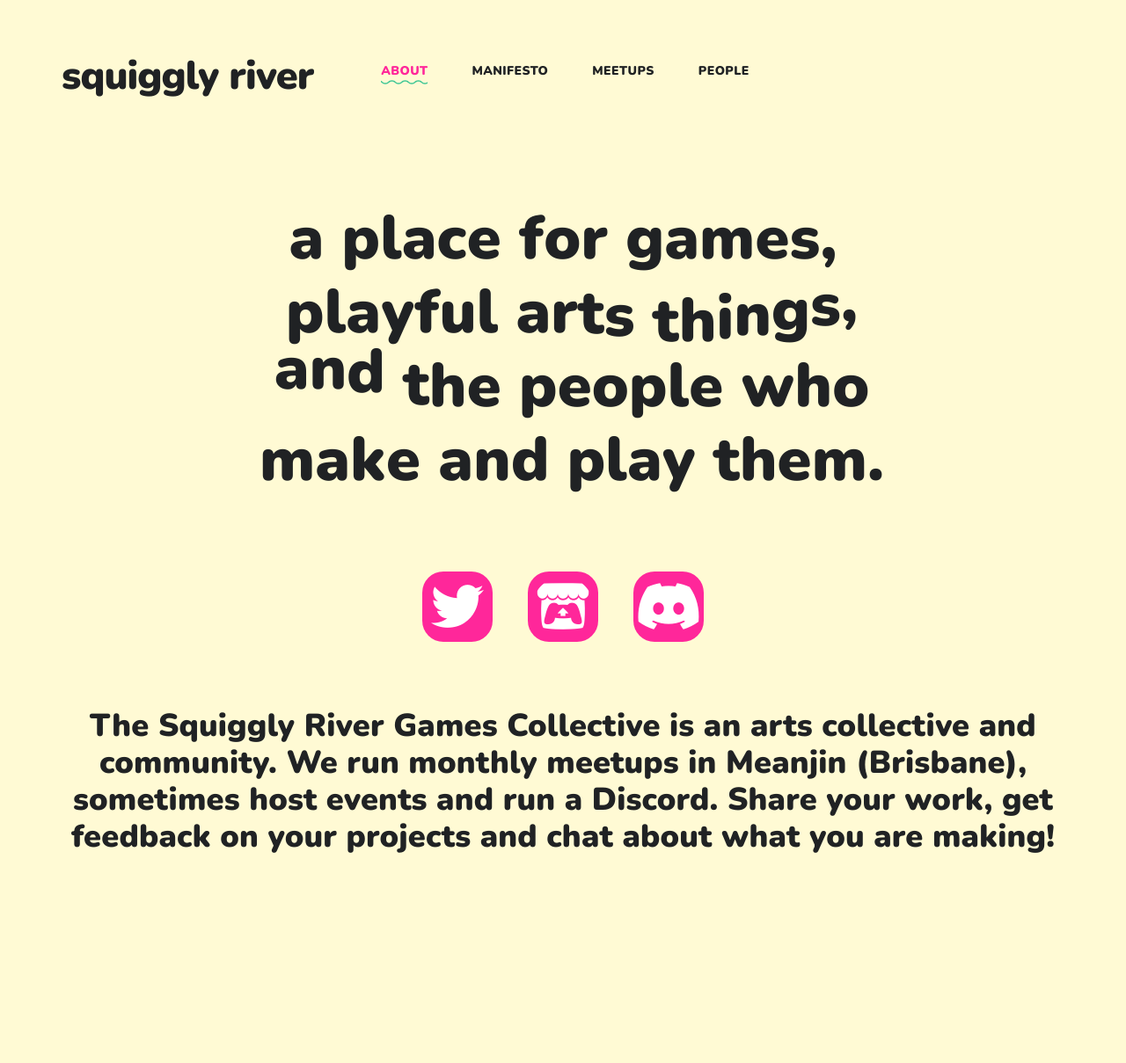
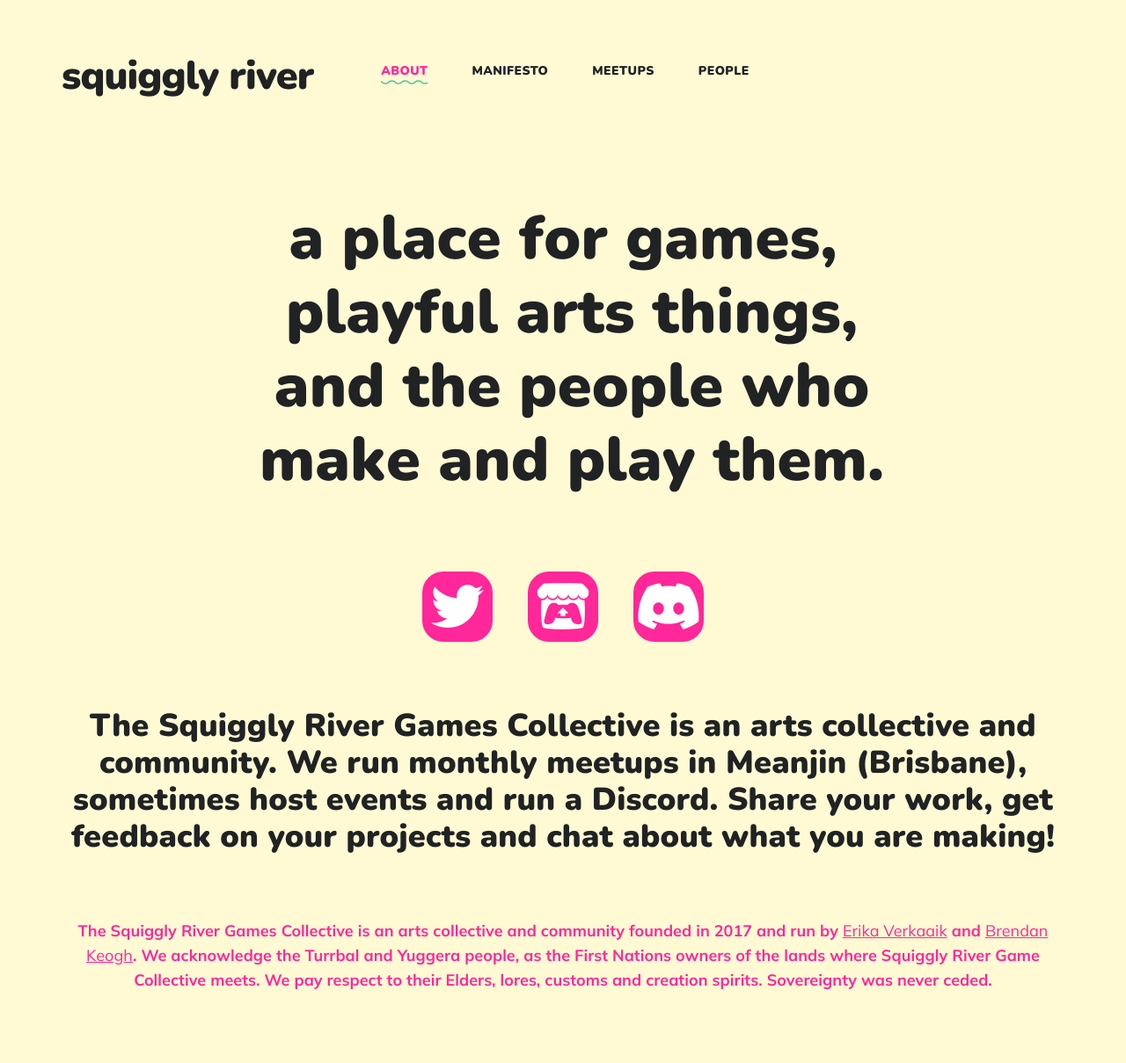
Before and after one commit to SquigglyRiver/squigglyriver.github.io, a Jekyll site: the page built from index.html, in a window 1280 px wide. Shown: the whole page at 88% size. Built offline with Jekyll 4.4.1, drawn with Linux system fonts in a browser that asks for light colours; nearby versions of some CDN libraries; before the commit the page ends 1073 px from its top, so only the background shows below that.

Commit message:
Fix front page for mobile

```diff
--- a/_layouts/project.html
+++ b/_layouts/project.html
@@ -4,7 +4,7 @@
 
 {% if page.accent_color %}{% capture accent_color %}{{ page.accent_color }}{% endcapture %}{% endif %}
 
-<div class="page-project" style="--accent: {{ accent_color }}">
+<div class="page-project" style="--accent: {{ accent_color }}; margin-bottom: 2em;">
 
 	<header class="post__header header--single">
 
@@ -30,5 +30,5 @@
 
 	</section>
 
-	{% include section__about.html divider=true %}
+
 </div>
--- a/_sass/_typography.scss
+++ b/_sass/_typography.scss
@@ -131,6 +131,45 @@
     font-size: $subtitle-size-tagline !important;
     line-height: 65px !important;
     text-align: center !important;
+    display: none;
+
+     @include mq(tabletp) {
+      display: block;
+      text-align: center !important;
+      padding: 0em auto;
+    }
+
+    @include mq(laptop) {
+      display: block;
+      text-align: center !important;
+      padding: 0em auto;
+    }
+
+    @include mq(desktop) {
+      display: block;
+      text-align: center !important;
+      padding: 0em auto;
+    }
+  }
+
+  &--tagline--mobile {
+    @extend .subtitle;
+
+    font-size: $subtitle-size-tagline !important;
+    line-height: 65px !important;
+    text-align: center !important;
+
+    @include mq(tabletp) {
+      display: none;
+    }
+
+    @include mq(laptop) {
+      display: none;
+    }
+
+    @include mq(desktop) {
+      display: none;
+    }
   }
 
   a {
--- a/index.html
+++ b/index.html
@@ -14,9 +14,9 @@
 
 		<div class="wrap">
 			<div class="title other-stuff">
-				<!-- <p class="subtitle--tagline">
+				<p class="subtitle--tagline--mobile">
 				a place for games, playful arts things, and the people who make and play them.
-				</p> -->
+				</p>
 				<div class="wavy">
 				<p class="subtitle--tagline">
 					<span style="--i:1;">a</span><span style="--i:2;">&nbsp;</span><span style="--i:3;">p</span><span style="--i:4;">l</span><span style="--i:5;">a</span><span style="--i:6;">c</span><span style="--i:7;">e</span><span style="--i:8;">&nbsp;</span><span style="--i:9;">f</span><span style="--i:10;">o</span><span style="--i:11;">r</span><span style="--i:12;">&nbsp;</span><span style="--i:13;">g</span><span style="--i:14;">a</span><span style="--i:15;">m</span><span style="--i:16;">e</span><span style="--i:17;">s</span><span style="--i:18;">,</span>
@@ -35,11 +35,12 @@
 				{% include component-socials.html %}
 			</div>
 			<div class="other-stuff">
-				<p class="subtitle" style="text-align: center;">The Squiggly River Games Collective is an arts collective and community. We run monthly meetups in Meanjin (Brisbane), sometimes host events and run a Discord. Share your work, get feedback on your projects and chat about what you are making!</p>
+				<p class="subtitle" style="text-align: center; margin-bottom: 2em;">The Squiggly River Games Collective is an arts collective and community. We run monthly meetups in Meanjin (Brisbane), sometimes host events and run a Discord. Share your work, get feedback on your projects and chat about what you are making!</p>
 			</div>
-			<!-- <div class="other-stuff">
-				<p class="subtitle" style="text-align: right; color: #ff279a;">*Meetups are currently running online!</p>
-			</div> -->
+			<div class="other-stuff">
+				<p style="text-align: center; font-weight: bold; color: #ff279a;">
+				The Squiggly River Games Collective is an arts collective and community founded in 2017 and run by <a href="https://twitter.com/erikaverkaaik">Erika Verkaaik</a> and <a href="https://twitter.com/BRKeogh">Brendan Keogh</a>. We acknowledge the Turrbal and Yuggera people, as the First Nations owners of the lands where Squiggly River Game Collective meets. We pay respect to their Elders, lores, customs and creation spirits. Sovereignty was never ceded.</p>
+			</div>
 		</div>
 
 </div>
--- a/people/index.html
+++ b/people/index.html
@@ -5,7 +5,7 @@
 featured_image:
 ---
 
-<div class="page-blog">
+<div class="page-blog" style="padding-bottom: 10em;">
 	<header class="listing other-stuff">
 		<div class="wrap">
 			<div class="title">
```
